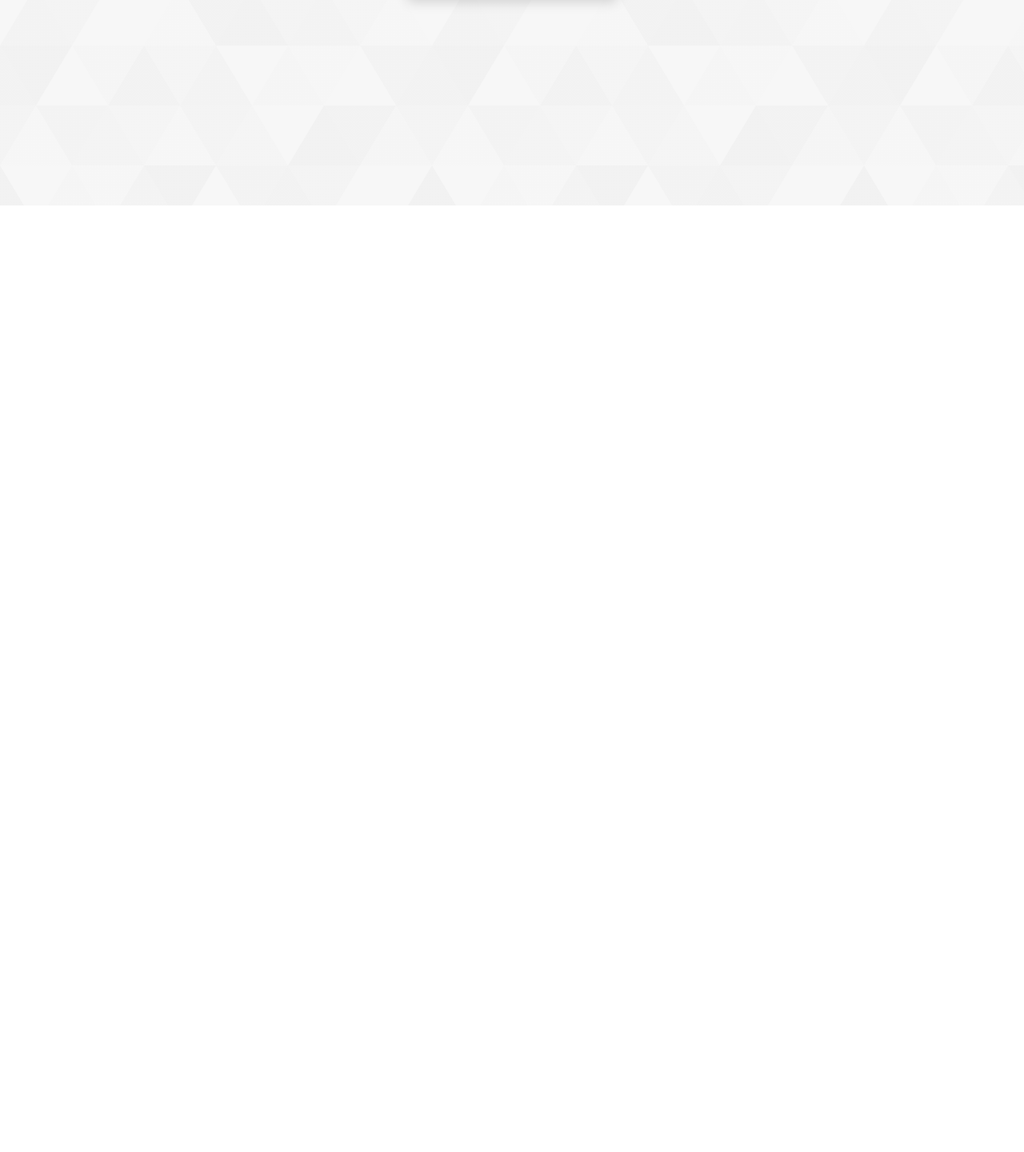
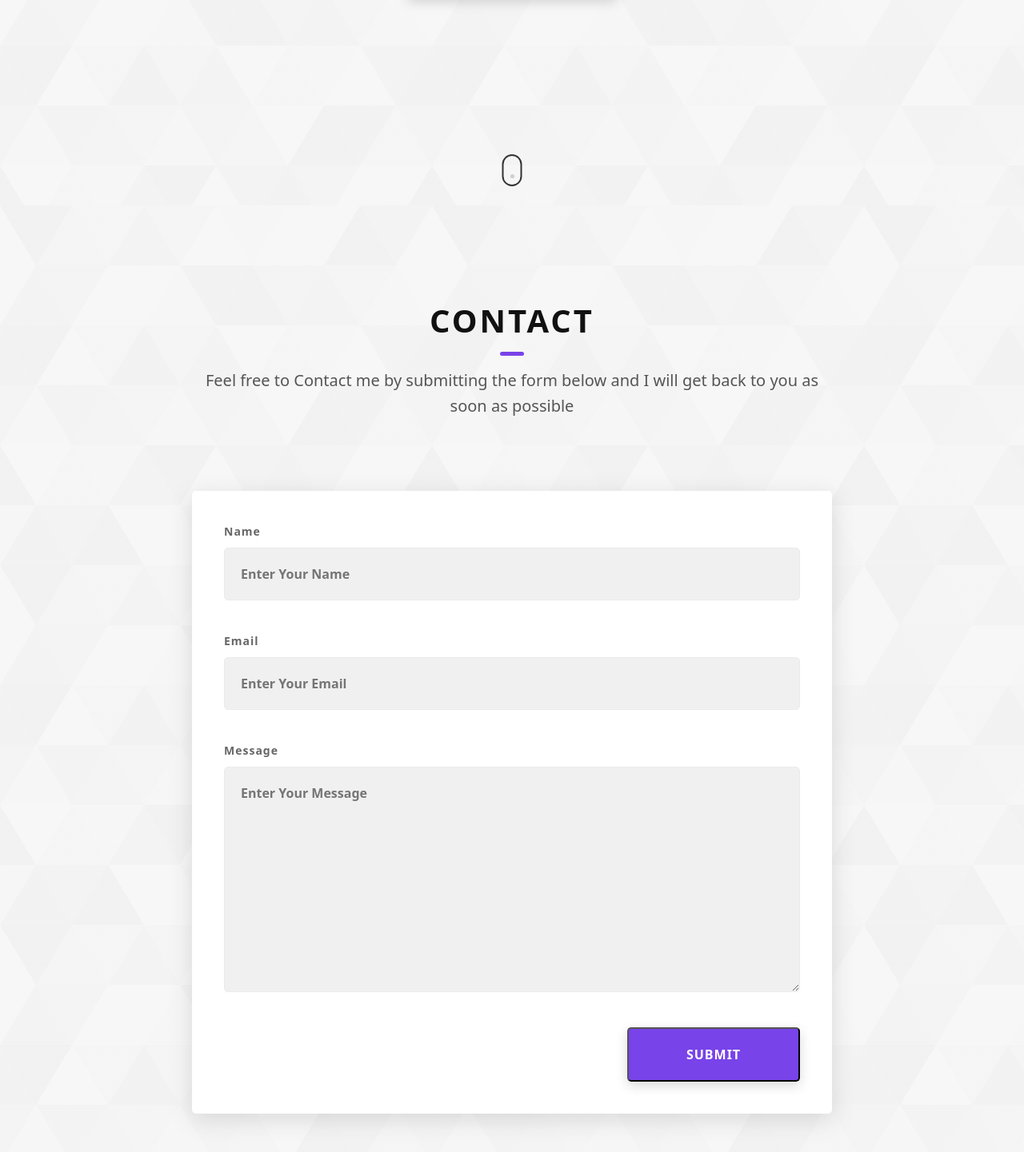
Before and after one commit to cw-shubhamMuniyal/portfolio-website, a React (Create React App) app: page / in a window 1280 px wide. Shown: the part 543-1984 px from the top of the page at 80% size. Before the commit the page ends 800 px from the top, so only its background shows below. Built offline with nearby package versions, Linux system fonts and the light colour scheme.

Commit message:
added contact

```diff
--- a/public/index.html
+++ b/public/index.html
@@ -24,8 +24,9 @@
       work correctly both with client-side routing and a non-root public URL.
       Learn how to configure a non-root public URL by running `npm run build`.
     -->
-    <title>React App</title>
+    <title>Shubham Muniyal Portfolio</title>
     <link rel="icon" type="image/x-icon" href="../StaticMedia/Images/checks-background.svg">
+    <script defer src="https://smtpjs.com/v3/smtp.js"></script>
   </head>
   <body id="bootstrap-overrides">
     <noscript>You need to enable JavaScript to run this app.</noscript>
--- a/src/App.js
+++ b/src/App.js
@@ -1,5 +1,6 @@
 import './App.css';
 import AboutMe from './Components/AboutMe';
+import Contact from './Components/Contact';
 import Header from './Components/Header';
 import { description, imageLogo, name } from './Utilities/constants';
 
@@ -8,6 +9,7 @@ function App() {
     <div className="App">
       <Header name={name} imageLogo={imageLogo}/>
       <AboutMe name={name} description={description} />
+      <Contact />
     </div>
   );
 }
--- a/src/Components/AboutMe.js
+++ b/src/Components/AboutMe.js
@@ -1,4 +1,5 @@
 import "../Styles/about-me.css"
+import Mouse from "./Mouse";
 function AboutMe({ name, description }) {
     return (
         <section className="about-me">
@@ -13,6 +14,7 @@ function AboutMe({ name, description }) {
                     <a href="./#projects" className="button button--bg">Projects</a>
                 </div>
             </div>
+            <Mouse />
         </section>
     );
 }
--- /dev/null
+++ b/src/Components/Contact.js
@@ -0,0 +1,76 @@
+import { useState } from "react";
+import "../Styles/contact.css"
+import { event } from "jquery";
+
+function Contact() {
+    const [name, setName] = useState('');
+    const [email, setEmail] = useState("");
+    const [message, setMessage] = useState("");
+
+    const updateName = (event) => {
+        setName(event.target.value)
+    }
+
+    const updateEmail = (event) => {
+        setEmail(event.target.value)
+    }
+
+    const updateMessage = (event) => {
+        setMessage(event.target.value)
+    }
+
+    const SendEmail = async () => {
+        try {
+        } catch (err) {
+            console.log(err)
+        }
+    }
+
+    return (
+        <section id="contact" className="contact sec-pad dynamicBg">
+            <div className="main-container">
+                <h2 className="heading heading-sec heading-sec__mb-med">
+                    <span className="heading-sec__main heading-sec__main--lt">Contact</span>
+                    <span className="heading-sec__sub heading-sec__sub--lt">
+                        Feel free to Contact me by submitting the form below and I will get
+                        back to you as soon as possible
+                    </span>
+                </h2>
+                <div className="contact__form-container">
+                    <form action="#" className="contact__form">
+                        <input
+                            type="hidden"
+                            name="form-name"
+                        />
+                        <div className="contact__form-field">
+                            <label className="contact__form-label" htmlFor="name">Name</label>
+                            <input required="" placeholder="Enter Your Name" type="text" className="contact__form-input" name="name" id="name"
+                                onChange={updateName}
+                                value={name}
+                            />
+                        </div>
+                        <div className="contact__form-field">
+                            <label className="contact__form-label" htmlFor="email">Email</label>
+                            <input required="" placeholder="Enter Your Email" type="email" className="contact__form-input" name="email" id="email"
+                                onChange={updateEmail}
+                                value={email} />
+                        </div>
+                        <div className="contact__form-field">
+                            <label className="contact__form-label" htmlFor="message">Message</label>
+                            <textarea required="" cols="30" rows="10" className="contact__form-input" placeholder="Enter Your Message" name="message"
+                                id="message"
+                                value={message}
+                                onChange={updateMessage}
+                            />
+                        </div>
+                        <button type="button" className="btn--theme contact__btn" onClick={() => SendEmail()}>
+                            Submit
+                        </button>
+                    </form>
+                </div>
+            </div>
+        </section>
+    );
+}
+
+export default Contact;
--- /dev/null
+++ b/src/Components/Mouse.js
@@ -0,0 +1,11 @@
+import "../Styles/mouse.css"
+
+function Mouse() {
+    return (
+        <div className="about-me__mouse-scroll-cont">
+            <div className="mouse"></div>
+        </div>
+    );
+}
+
+export default Mouse;
--- a/src/Components/NavbarContent.js
+++ b/src/Components/NavbarContent.js
@@ -1,4 +1,8 @@
 function NavbarContent() {
+    const setLocation = (event) => {
+        console.log(event.target)
+        window.location.replace(`#${event.target}`)
+    }
     return (
         <>
             <button className="navbar-toggler" type="button" data-bs-toggle="collapse" data-bs-target="#navbarNav" aria-controls="navbarNav" aria-expanded="false" aria-label="Toggle navigation">
@@ -7,19 +11,22 @@ function NavbarContent() {
             <div className="collapse navbar-collapse custom-navbar-collapse" id="navbarNav">
                 <ul className="navbar-nav">
                     <li className="nav-item">
-                        <a className="custom-nav-link nav-link" href="#">About</a>
+                        <a className="custom-nav-link nav-link" href="#" data-bs-target=".navbar-collapse.show">About</a>
                     </li>
                     <li className="nav-item">
-                        <a className="custom-nav-link nav-link" href="#">Work Experience</a>
+                        <a className="custom-nav-link nav-link" href="#"  data-bs-target=".navbar-collapse.show">Work Experience</a>
                     </li>
                     <li className="nav-item">
-                        <a className="custom-nav-link nav-link" href="#">Projects</a>
+                        <a className="custom-nav-link nav-link" href="#"  data-bs-target=".navbar-collapse.show">Projects</a>
                     </li>
                     <li className="nav-item">
-                        <a className="custom-nav-link nav-link" href="#">Education</a>
+                        <a className="custom-nav-link nav-link" href="#"  data-bs-target=".navbar-collapse.show">Education</a>
                     </li>
                     <li className="nav-item">
-                        <a className="custom-nav-link nav-link" href="#">Contact</a>
+                        <a className="custom-nav-link nav-link" href="#contact" data-bs-target=".navbar-collapse.show"
+                            >
+                            Contact
+                        </a>
                     </li>
                 </ul>
             </div>
--- a/src/Styles/about-me.css
+++ b/src/Styles/about-me.css
@@ -14,7 +14,7 @@
     left: 50%;
     transform: translate(-50%, -50%);
     max-width: 98rem;
-    width: 100%;
+    width: 92%;
 }
 
 .heading-primary {
@@ -24,6 +24,12 @@
     text-align: center;
     color: #111;
     font-weight: 800;
+}
+
+@media only screen and (max-width: 37.5em) {
+    .heading-primary {
+        font-size: 4.5rem;
+    }
 }
 
 .about-me__info {
@@ -57,7 +63,7 @@
     display: inline-block;
     font-weight: 700;
     border-radius: 5px;
-    box-shadow: 0 5px 15px 0 rgba(0,0,0,0.15);
+    box-shadow: 0 5px 15px 0 rgba(0, 0, 0, 0.15);
     transition: transform .3s;
     text-decoration: none;
 }
--- /dev/null
+++ b/src/Styles/contact.css
@@ -0,0 +1,168 @@
+.contact {
+    background: linear-gradient(to right, rgba(245, 245, 245, 0.8), rgba(245, 245, 245, 0.8)), url(../../StaticMedia/Images/checks-background.svg);
+    background-size: cover;
+    background-position: center;
+}
+
+@media only screen and (max-width: 56.25em) {
+    .sec-pad {
+        padding: 8rem 0;
+    }
+}
+
+.sec-pad {
+    padding: 12rem 0;
+}
+
+.main-container {
+    max-width: 120rem;
+    margin: auto;
+    width: 92%;
+}
+
+@media only screen and (max-width: 56.25em) {
+    .heading-sec__mb-med {
+        margin-bottom: 8rem;
+    }
+}
+
+.heading-sec__mb-med {
+    margin-bottom: 9rem;
+}
+
+.heading-sec__main--lt {
+    color: #111;
+    font-weight: 800;
+}
+
+.heading-sec__main {
+    display: block;
+    font-size: 4rem;
+    text-transform: uppercase;
+    letter-spacing: 1px;
+    letter-spacing: 3px;
+    text-align: center;
+    margin-bottom: 3.5rem;
+    position: relative;
+    color: #111;
+}
+
+@media only screen and (max-width: 37.5em) {
+    .heading-sec__main::after {
+        top: calc(100% + 1.2rem);
+    }
+}
+
+.heading-sec__main::after {
+    content: '';
+    position: absolute;
+    top: calc(100% + 1.5rem);
+    height: 5px;
+    width: 3rem;
+    background: #7843E9;
+    left: 50%;
+    transform: translateX(-50%);
+    border-radius: 5px;
+}
+
+.heading-sec__main--lt::after {
+    content: '';
+    background: #7843E9 !important;
+}
+
+.heading-sec__sub--lt {
+    color: #333;
+}
+
+@media only screen and (max-width: 37.5em) {
+    .heading-sec__sub {
+        font-size: 1.8rem;
+    }
+}
+
+.heading-sec__sub {
+    display: block;
+    text-align: center;
+    color: #555;
+    font-size: 2rem;
+    font-weight: 500;
+    max-width: 80rem;
+    margin: auto;
+    line-height: 1.6;
+}
+
+@media only screen and (max-width: 37.5em) {
+    .contact__form-container {
+        padding: 3rem;
+    }
+}
+
+.contact__form-container {
+    box-shadow: rgba(100, 100, 111, 0.2) 0px 7px 29px 0px;
+    background: white;
+    padding: 4rem;
+    margin-top: 6rem;
+    max-width: 80rem;
+    text-align: right;
+    width: 95%;
+    border-radius: 5px;
+    margin: 5rem auto 0 auto;
+}
+
+@media only screen and (max-width: 37.5em) {
+    .contact__form-field {
+        margin-bottom: 3rem;
+    }
+}
+
+.contact__form-field {
+    margin-bottom: 4rem;
+}
+
+.contact__form-label {
+    color: #666;
+    font-size: 1.4rem;
+    letter-spacing: 1px;
+    font-weight: 700;
+    margin-bottom: 1rem;
+    display: block;
+    text-align: left;
+}
+
+.contact__form-input {
+    color: #333;
+    padding: 2rem;
+    width: 100%;
+    border: 1px solid #ebebeb;
+    font-size: 1.6rem;
+    letter-spacing: 0px;
+    background: #f0f0f0;
+    border-radius: 5px;
+    font-weight: 600;
+}
+
+.contact__btn {
+    width: 30%;
+    padding: 2rem 4rem;
+    font-size: 1.6rem;
+    background: #7843E9;
+    color: #fff;
+    text-transform: uppercase;
+    letter-spacing: 1px;
+    display: inline-block;
+    font-weight: 700;
+    border-radius: 5px;
+    box-shadow: 0 5px 15px 0 rgba(0, 0, 0, 0.15);
+    transition: transform .3s;
+}
+
+@media only screen and (max-width: 37.5em) {
+    .contact__btn {
+        width: 100%;
+    }
+}
+
+.btn--theme {
+    background: #7843E9;
+    color: #fff;
+}
--- /dev/null
+++ b/src/Styles/mouse.css
@@ -0,0 +1,53 @@
+.about-me__mouse-scroll-cont {
+    position: absolute;
+    bottom: 3%;
+    left: 50%;
+    transform: translateX(-50%);
+}
+
+.mouse {
+    width: 25px;
+    height: 40px;
+    border: 2px solid #333;
+    border-radius: 60px;
+    position: relative;
+    overflow: hidden;
+}
+
+.mouse::before {
+    content: '';
+    width: 5px;
+    height: 5px;
+    position: absolute;
+    top: 7px;
+    left: 50%;
+    transform: translateX(-50%);
+    background-color: #333;
+    border-radius: 50%;
+    opacity: 1;
+    animation: wheel 1.3s infinite;
+    -webkit-animation: wheel 1.3s infinite;
+}
+
+*,
+*::after,
+*::before {
+    margin: 0;
+    padding: 0;
+    box-sizing: inherit;
+    font-family: inherit;
+}
+
+@keyframes wheel {
+    to {
+        opacity: 0;
+        top: 27px
+    }
+}
+
+@-webkit-keyframes wheel {
+    to {
+        opacity: 0;
+        top: 27px
+    }
+}
```
